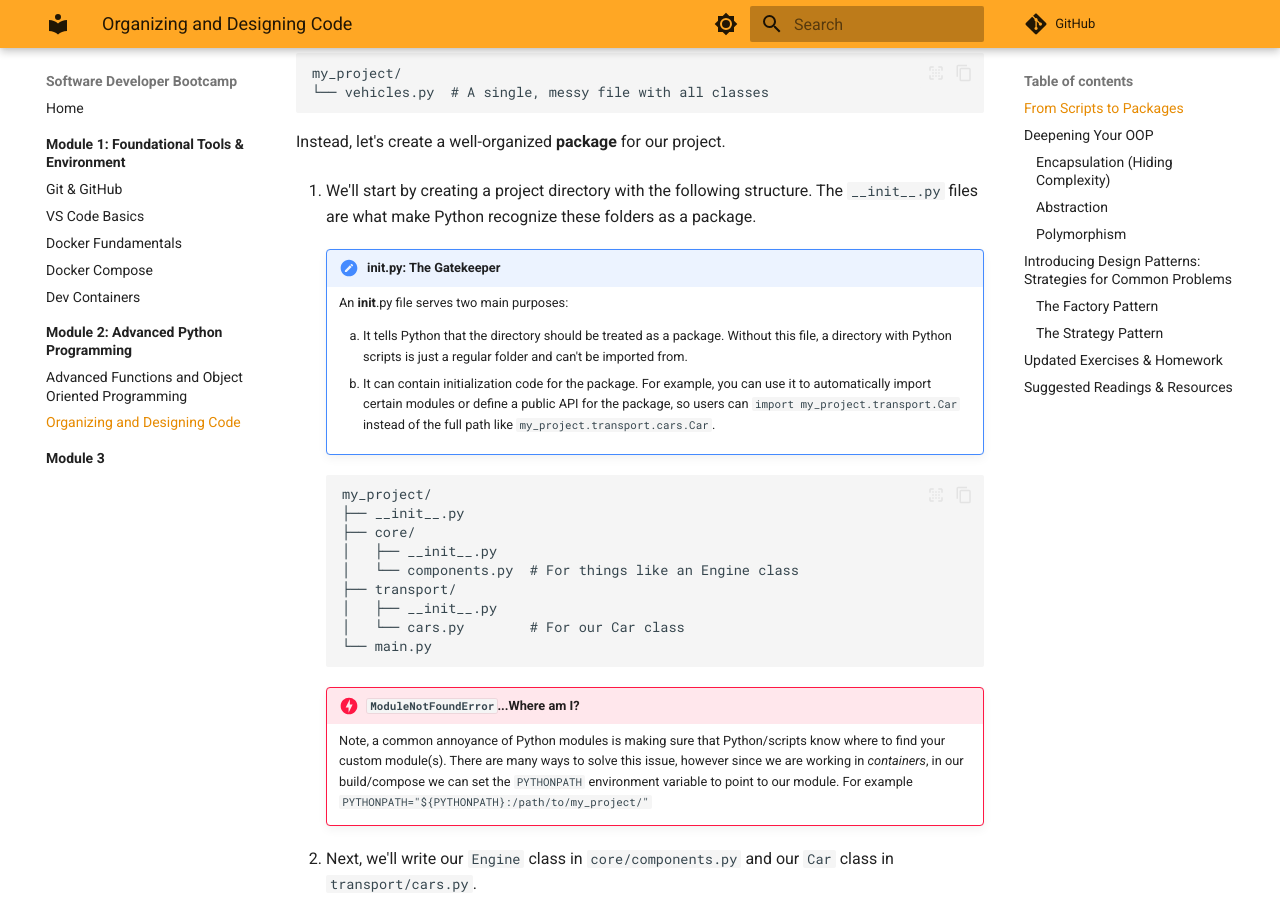
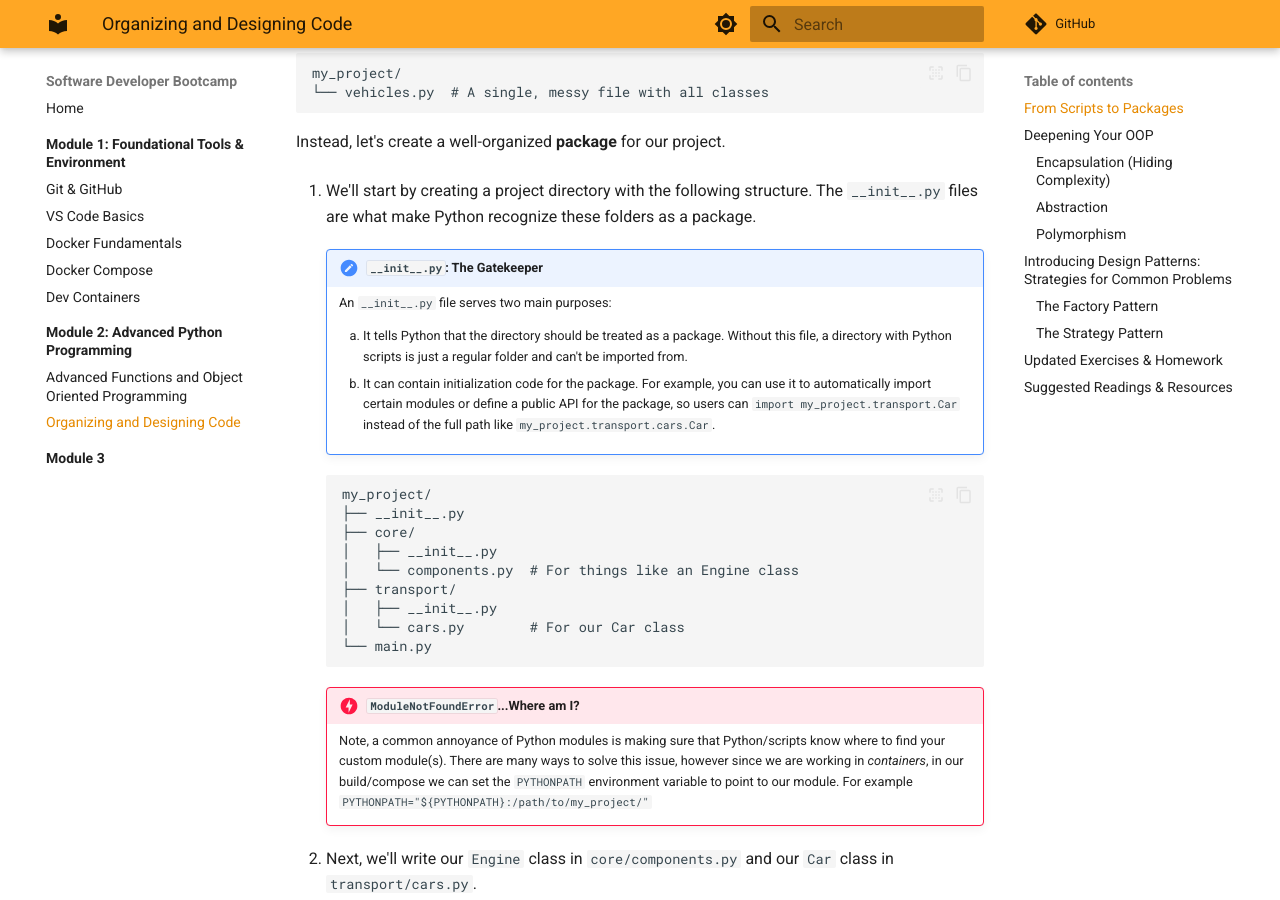
Before and after one commit to kaimibk/Software-Dev-Bootcamp, an MkDocs documentation site: the page built from docs/module-2/session-2.md, in a window 1280 px wide and 900 px high, scrolled down 853 px. Built offline with MkDocs 1.6.1 and Material for MkDocs 9.7.7, drawn with Linux system fonts in a browser that asks for light colours; comment, search, counter and statistics services are not loaded.

```diff
--- a/docs/module-2/session-2.md
+++ b/docs/module-2/session-2.md
@@ -26,8 +26,8 @@ Instead, let's create a well-organized **package** for our project.
 
 1. We'll start by creating a project directory with the following structure. The `__init__.py` files are what make Python recognize these folders as a package.
 
-    !!! note "init.py: The Gatekeeper"
-        An __init__.py file serves two main purposes:
+    !!! note "`__init__.py`: The Gatekeeper"
+        An `__init__.py` file serves two main purposes:
 
         1. It tells Python that the directory should be treated as a package. Without this file, a directory with Python scripts is just a regular folder and can't be imported from.
 
```
